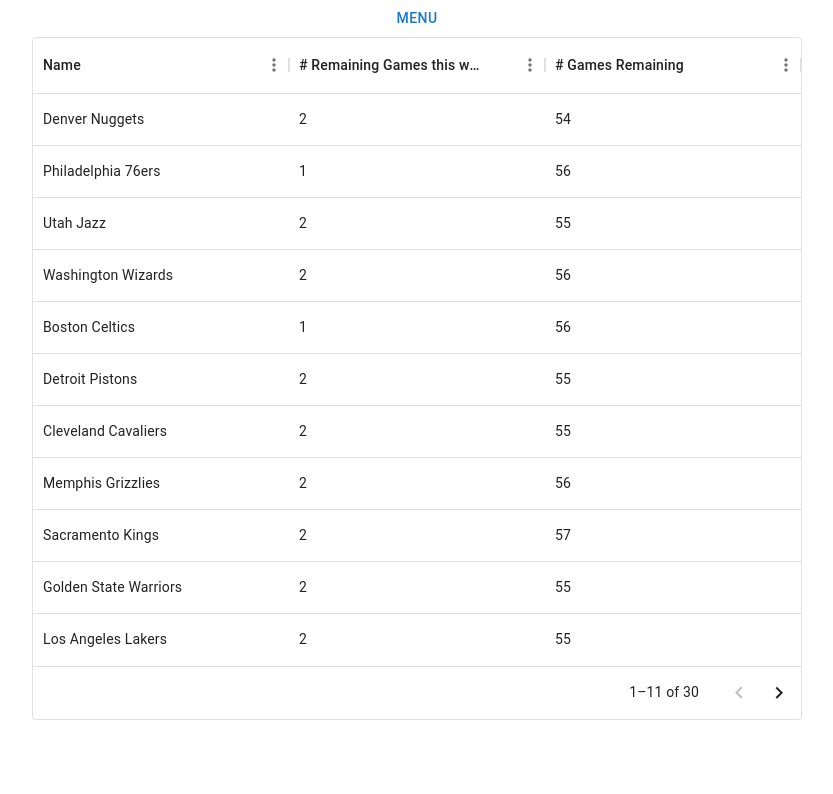
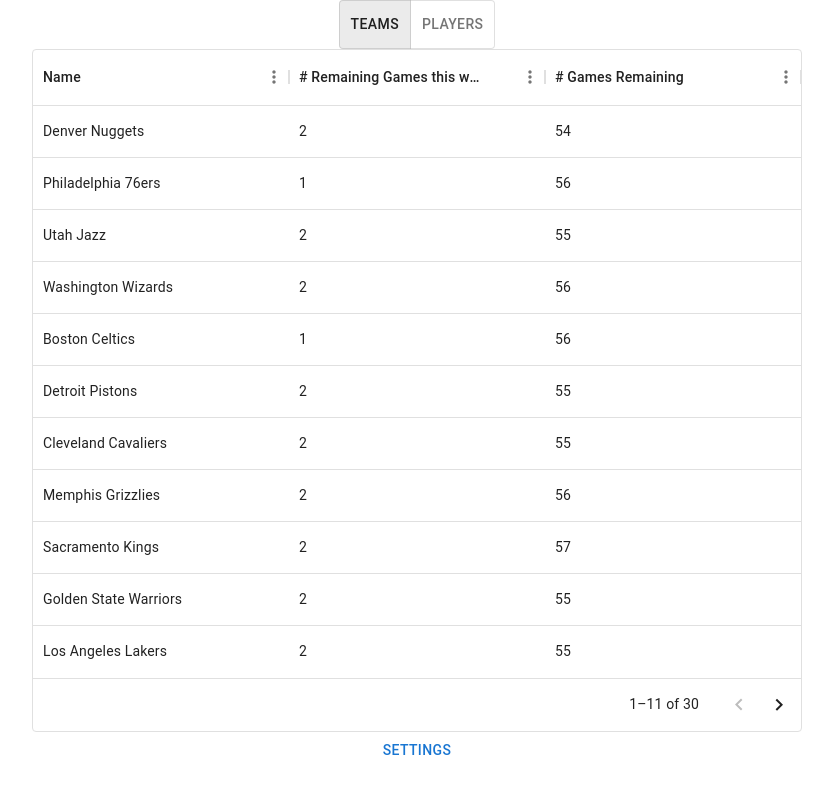
Before and after one commit to rrout2/test-fantasy-tool, a React (Create React App) app: page / in a window 1280 px wide. Shown: the top 794 px of the page, without its empty margins (223-1056 px from the left). Built offline with nearby package versions, Linux system fonts and the light colour scheme.

Commit message:
radio to toggle

```diff
--- a/src/App.tsx
+++ b/src/App.tsx
@@ -1,77 +1,61 @@
 import React, {useState} from 'react';
 import './App.css';
 import PlayerTable from './components/PlayerTable';
-import {
-    Box,
-    Button,
-    Drawer,
-    FormControl,
-    FormControlLabel,
-    Radio,
-    RadioGroup,
-} from '@mui/material';
+import {Button, Drawer, ToggleButton, ToggleButtonGroup} from '@mui/material';
 import TeamTable from './components/TeamTable';
 
-enum DrawerSelection {
-    PlayerTable = 'PlayerTable',
-    TeamTable = 'TeamTable',
+enum Table {
+    Player = 'PlayerTable',
+    Team = 'TeamTable',
 }
 
 function App() {
     const [drawerOpen, setDrawerOpen] = useState(false);
-    const [drawerValue, setDrawerValue] = React.useState(
-        DrawerSelection.TeamTable
-    );
+    const [toggleValue, setToggleValue] = React.useState(Table.Team);
 
-    const handleChange = (event: React.ChangeEvent<HTMLInputElement>) => {
-        setDrawerValue(
-            (event.target as HTMLInputElement).value as DrawerSelection
-        );
-    };
-
-    function drawerMaybe() {
+    function settingsMenu() {
         return (
             <Drawer
                 anchor={'left'}
                 open={drawerOpen}
                 onClose={() => setDrawerOpen(false)}
             >
-                <Box sx={{padding: '20px'}}>
-                    <FormControl>
-                        <RadioGroup
-                            defaultValue={drawerValue}
-                            onChange={handleChange}
-                        >
-                            <FormControlLabel
-                                value={DrawerSelection.TeamTable}
-                                control={<Radio />}
-                                label="Teams"
-                            />
-                            <FormControlLabel
-                                value={DrawerSelection.PlayerTable}
-                                control={<Radio />}
-                                label="Players"
-                            />
-                        </RadioGroup>
-                    </FormControl>
-                </Box>
+                setting maybe??
             </Drawer>
         );
     }
 
-    function parseDrawer() {
-        switch (drawerValue) {
-            case DrawerSelection.PlayerTable:
+    function tableElement() {
+        switch (toggleValue) {
+            case Table.Player:
                 return <PlayerTable />;
-            case DrawerSelection.TeamTable:
+            case Table.Team:
                 return <TeamTable />;
             default:
                 return <>oopsies</>;
         }
     }
 
+    function toggleGroup() {
+        return (
+            <ToggleButtonGroup
+                value={toggleValue}
+                exclusive
+                onChange={(_event: React.MouseEvent<HTMLElement>, value) => {
+                    setToggleValue(value);
+                }}
+            >
+                <ToggleButton value={Table.Team}>Teams</ToggleButton>
+                <ToggleButton value={Table.Player}>Players</ToggleButton>
+            </ToggleButtonGroup>
+        );
+    }
+
     return (
         <div className="App">
+            {toggleGroup()}
+            {settingsMenu()}
+            {tableElement()}
             {
                 <Button
                     variant="text"
@@ -79,11 +63,9 @@
                         setDrawerOpen(true);
                     }}
                 >
-                    Menu
+                    Settings
                 </Button>
             }
-            {drawerMaybe()}
-            {parseDrawer()}
         </div>
     );
 }
```
